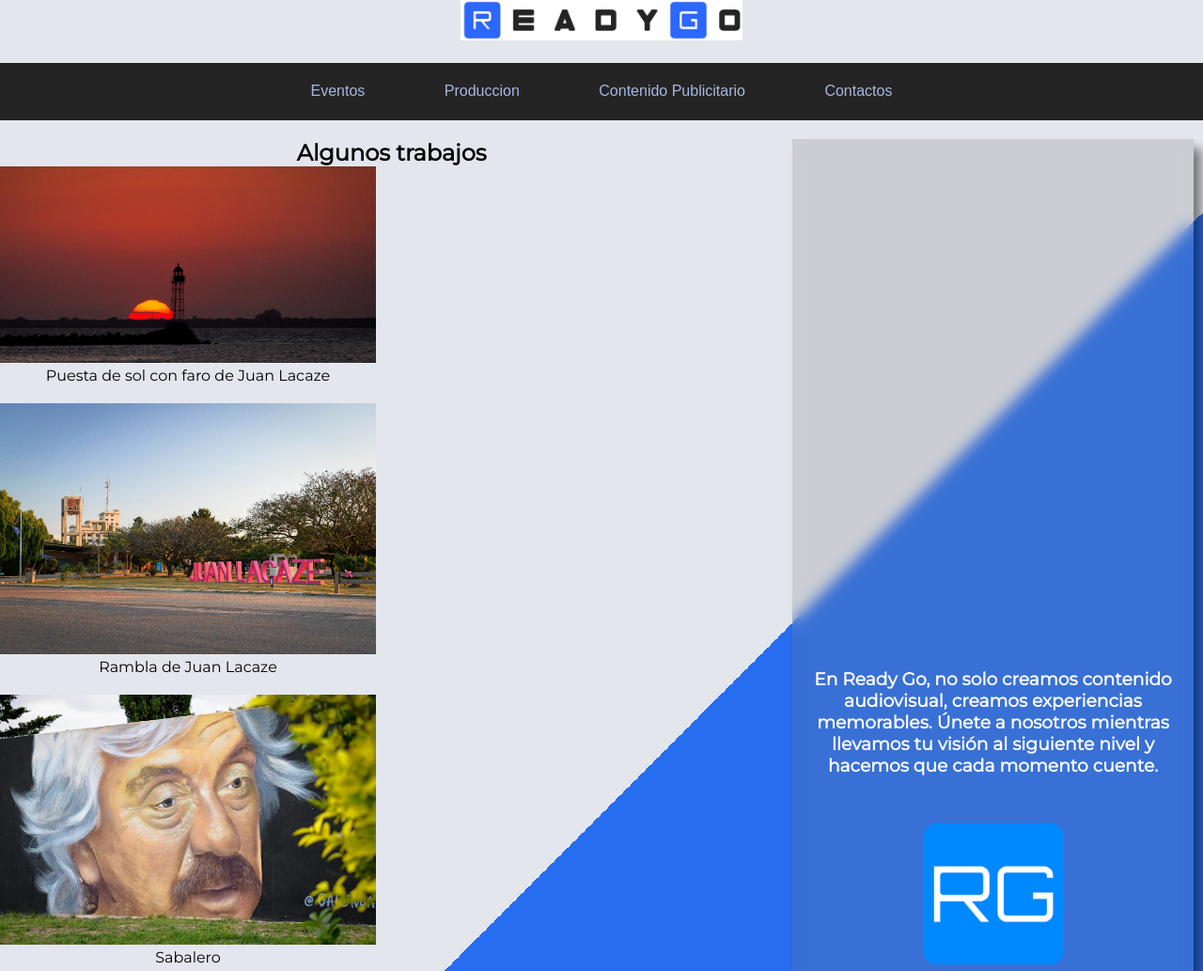
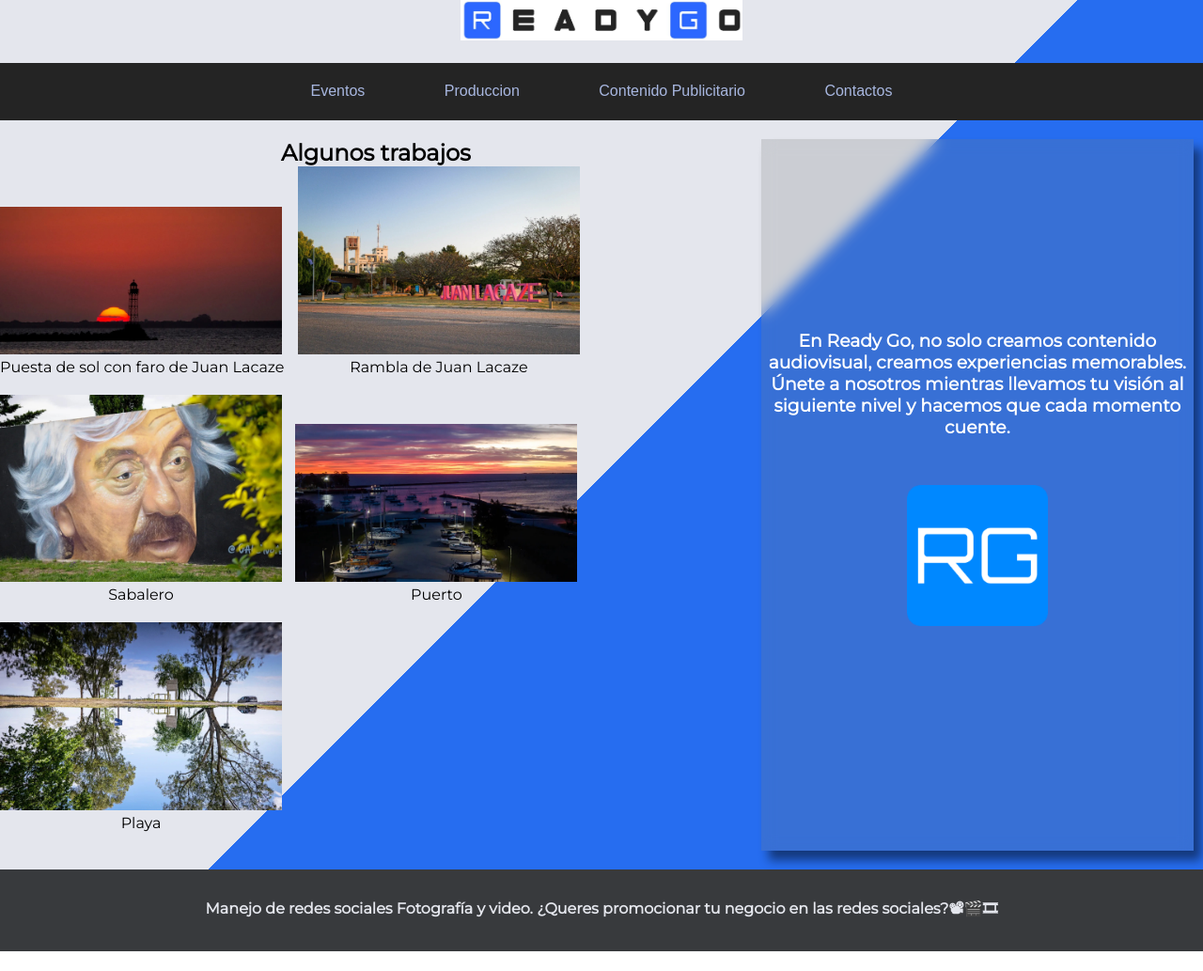
Before and after one commit to LuciaRochet/proyecto, a plain HTML site: page index.html in a window 1280 px wide. Shown: the top 1033 px of the page at 94% size. After the commit the page ends 1012 px from the top, so only its background shows below. Drawn offline with Linux system fonts and the light colour scheme.

Commit message:
Update index.html

```diff
--- a/index.html
+++ b/index.html
@@ -36,22 +36,22 @@
 
             <div class="imagenes">
                 <div class="imagenes">
-                  <img src="./fotos/1.jpg" width="400px" alt=".playa." />
+                  <img src="./fotos/1.jpg" width="300px" alt=".playa." />
                   <p>Puesta de sol con faro de Juan Lacaze</p>
                </div>
                 <div class="imagenes">
-                  <img src="./fotos/2.jpg" width="400px" alt=".JuanLacaze." />
+                  <img src="./fotos/2.jpg" width="300px" alt=".JuanLacaze." />
                   <p>Rambla de Juan Lacaze</p></div>
                 <div class="imagenes">
-                  <img src="./fotos/5.jpg" width="400px" alt=".sdsd." />
+                  <img src="./fotos/5.jpg" width="300px" alt=".sdsd." />
                   <p> Sabalero</p>
                 </div>
                 <div class="imagenes">
-                  <img src="./fotos/4.jpg" width="400px" alt=".puerto." />
+                  <img src="./fotos/4.jpg" width="300px" alt=".puerto." />
                   <p> Puerto</p>
                 </div>
                 <div class="imagenes">
-                  <img src="./fotos/3.jpg" width="400px" alt=".playa2." />
+                  <img src="./fotos/3.jpg" width="300px" alt=".playa2." />
                   <p>Playa</p>
                 </div>
             </div>
```
